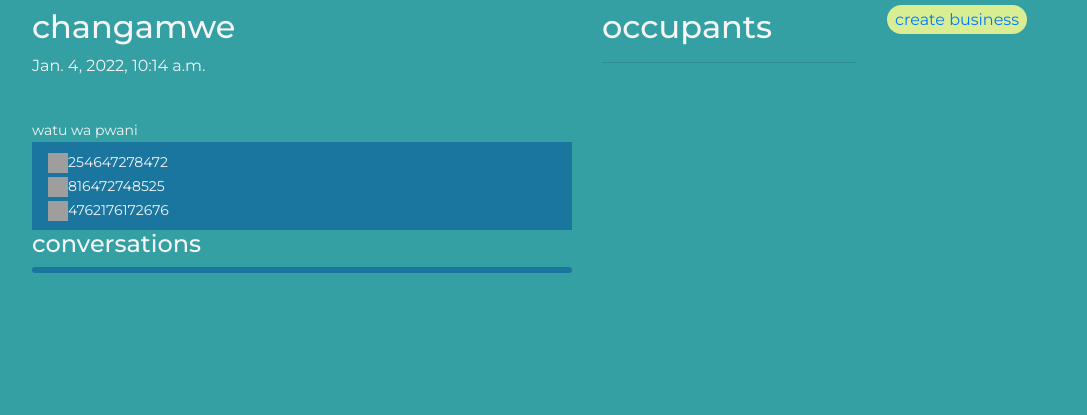
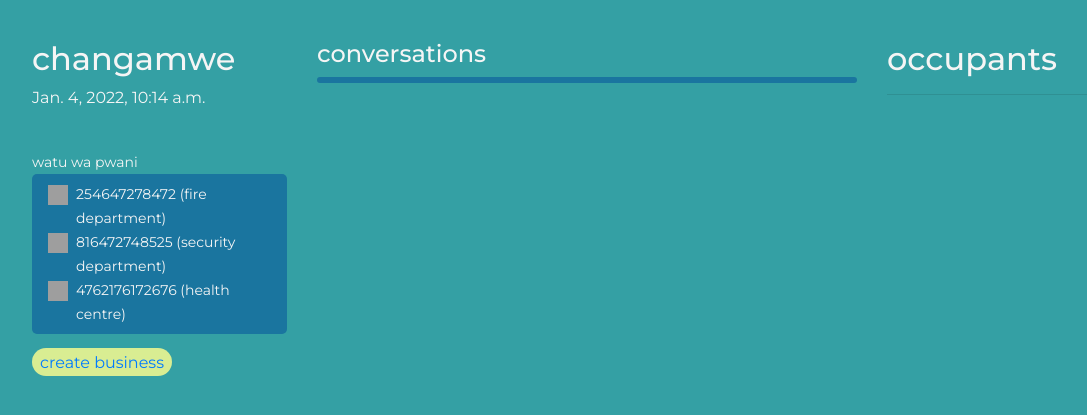
Before and after one commit to kennedybabu/my-hood, a Django app: page /hood/4/ in a window 1280 px wide. Shown: the part 56-471 px from the top of the page, without its empty margins (53-1140 px from the left). Run offline with Django 4.2, Linux system fonts and the light colour scheme; data comes from the database, SQL or seed files in the repository; some libraries are stand-ins or nearby versions; grey boxes are pictures that could not be loaded.

Commit message:
style:style the hood template

```diff
--- a/app/templates/app/hood.html
+++ b/app/templates/app/hood.html
@@ -4,13 +4,11 @@
 
 <div class="hood-container container my-2">
     <div class="row">
-        <div class="col-md-6">
+        <div class="col-md-3">
 
             <h2>{{ hood.name }}</h2>
-
             <p>{{ hood.created }}</p>   <br>
-            <small>{{ hood.description }}</small>  <br>
-
+            <small>{{ hood.description }}</small>
 
             <div class="info-icons">
                 <div class="icon">
@@ -18,7 +16,7 @@
                         <img src="https://res.cloudinary.com/dblrvhi8r/image/upload/v1641312304/fire_iqpriw.svg" alt="fire_department icon">
                     </div>
                     <div class="info">
-                        <small>{{ hood.fire_department }}</small>
+                        <small>{{ hood.fire_department }} (fire department)</small>
                     </div>
                 </div>
 
@@ -27,7 +25,7 @@
                         <img src="https://res.cloudinary.com/dblrvhi8r/image/upload/v1641312304/police_nzenev.svg" alt="police_department icon">
                     </div>
                     <div class="info">
-                        <small>{{ hood.security_department }}</small>
+                        <small>{{ hood.security_department }} (security department)</small>
                     </div>
                 </div>
 
@@ -36,10 +34,21 @@
                         <img src="https://res.cloudinary.com/dblrvhi8r/image/upload/v1641312304/hospital_ys7y2s.svg" alt="health_department icon">
                     </div>
                     <div class="info">
-                        <small>{{ hood.hospital_contact }}</small>
+                        <small>{{ hood.hospital_contact }} (health centre)</small>
                     </div>
                 </div>
             </div>
+
+            <div class="my-3">
+                <a href="{% url 'create_business' hood.id %}" class="create-anchor">create business</a>
+            </div>
+        </div>
+
+        <div class="col-md-6">
+
+
+
+
             <h4>conversations</h4>
             <div class='comment-wrapper'>
 
@@ -90,11 +99,6 @@
                 </div>
 
             {% endfor %}
-
-
-        </div>
-        <div class="col-md-3">
-            <a href="{% url 'create_business' hood.id %}" class="create-anchor">create business</a>
         </div>
     </div>
 </div>
--- a/static/styles/main.css
+++ b/static/styles/main.css
@@ -183,6 +183,7 @@ body > div > div.middle.col-md-6 {
     border-radius: 3px;
 }
 
+
 .comment-wrapper input {
     background-color: #184e77cb;
     border: 0;
@@ -317,10 +318,16 @@ body > div > div.right.col-md-3 > div> div > small > a {
 }
 
 
+.info {
+    padding-left: .5rem;
+}
+
+
 .info-icons {
     background-color: var(--antwerp-blue);
     padding: .5rem 1rem;
     width: auto;
+    border-radius: 5px;
 }
 
 
@@ -330,6 +337,17 @@ body > div > div.right.col-md-3 > div> div > small > a {
 }
 
 
+.hood-container {
+    padding-top: 2rem;
+}
+
+
+body > div > div > div > a {
+    margin: 1rem 0;
+}
+
+
+
 @media only screen and (min-width: 768px) {
     .col-md-3 {
         width: auto;
```
